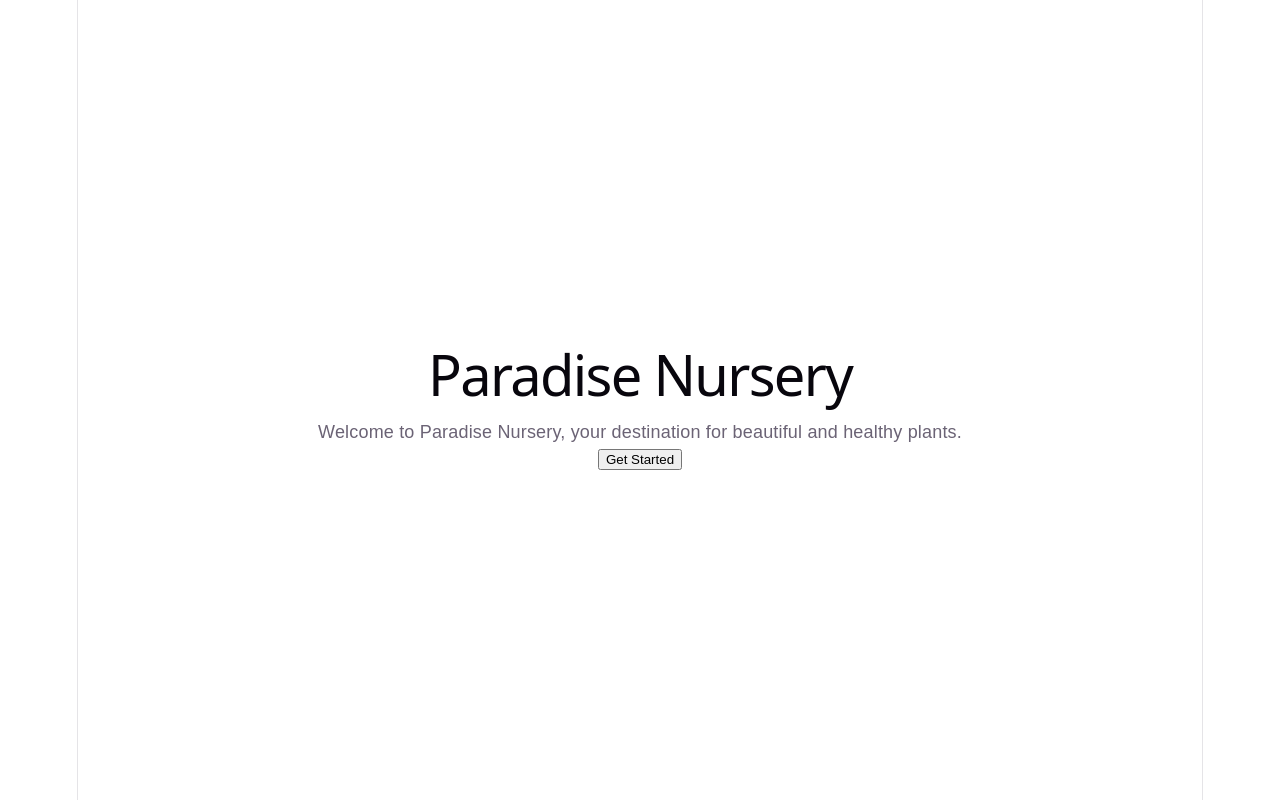
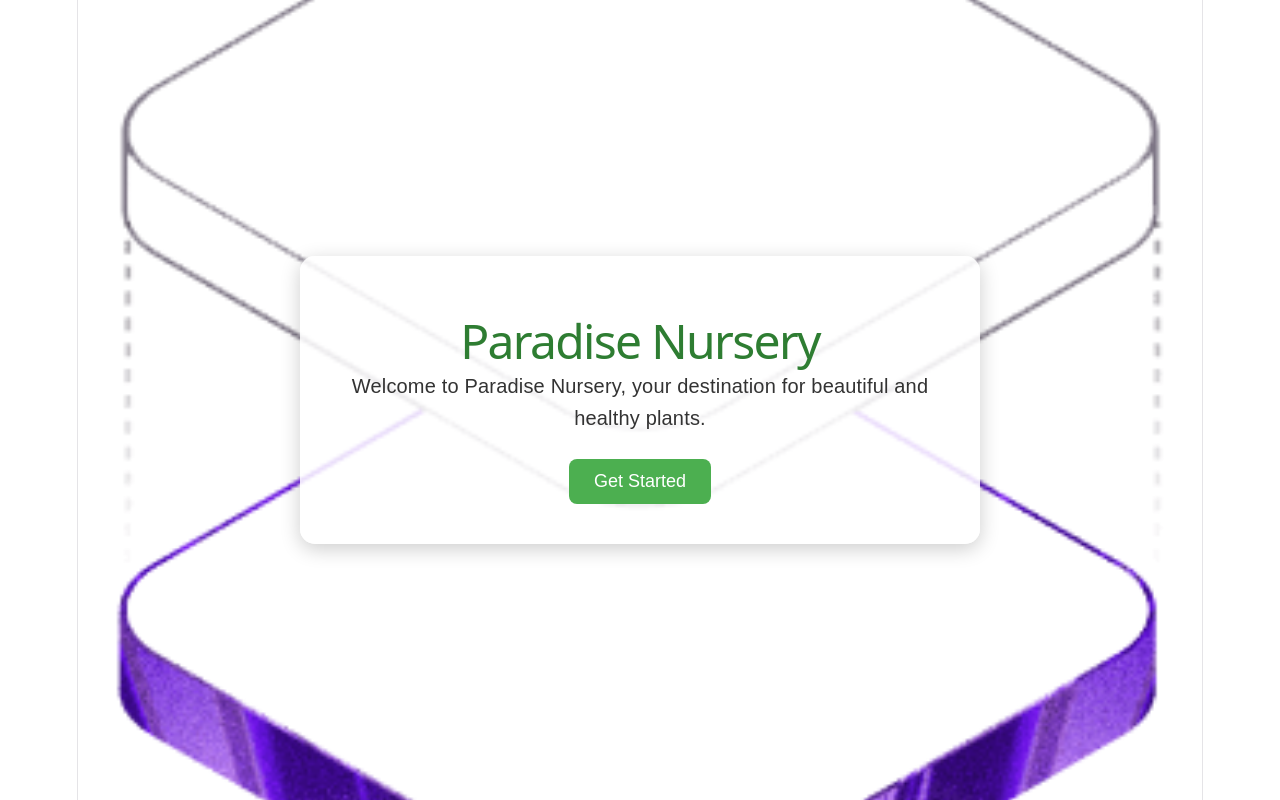
Before and after one commit to Roshini2719/e-plantShopping, a React (Vite) app: page / in a window 1280 px wide. Built offline with nearby package versions, Linux system fonts and the light colour scheme.

Commit message:
Add product list toggle functionality

```diff
--- a/src/App.jsx
+++ b/src/App.jsx
@@ -1,9 +1,15 @@
+import { useState } from 'react'
 import './App.css'
+import ProductList from './ProductList'
 
 function App() {
+  const [showProductList, setShowProductList] = useState(false)
+
   return (
+    <div className="background-image">
+      {!showProductList ? (
         <div className="landing-page">
-      <div className="overlay">
+          <div className="landing-content">
             <h1>Paradise Nursery</h1>
 
             <p>
@@ -11,8 +17,18 @@ function App() {
               and healthy plants.
             </p>
 
-        <button type="button">Get Started</button>
+            <button
+              type="button"
+              className="shop-button"
+              onClick={() => setShowProductList(true)}
+            >
+              Get Started
+            </button>
           </div>
+        </div>
+      ) : (
+        <ProductList />
+      )}
     </div>
   )
 }
```
Lines whose indentation alone changed are shown as unchanged.
